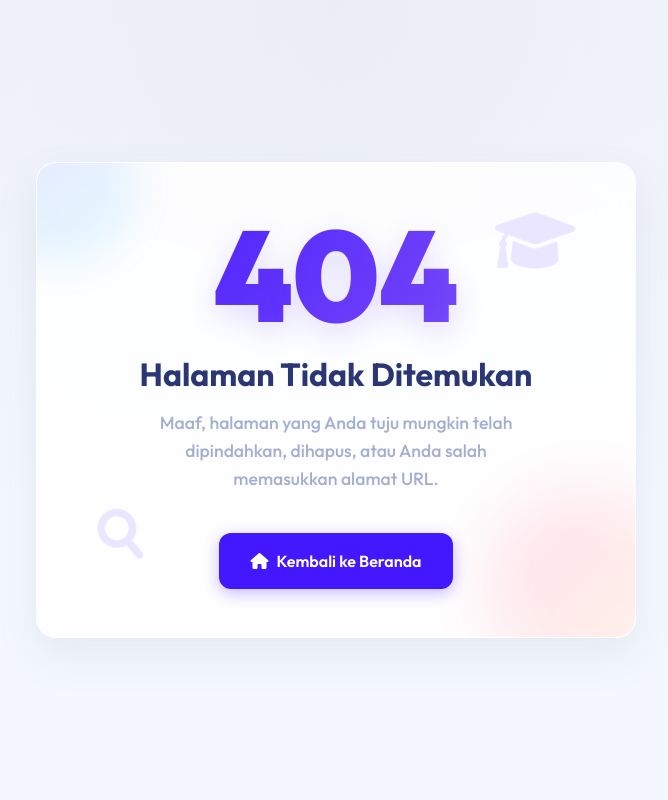
After one commit to hafiz573/Kelulusan-Timer-SMK-Hidayah, a PHP site: page /404.php in a window 1280 px wide. The commit adds this page. Shown: the whole page, without its empty margins (304-972 px from the left). Run offline with PHP 8.4, Linux system fonts and the light colour scheme.

Commit message:
feat: add custom 404 error page and remove admin login links from index

```diff
--- /dev/null
+++ b/404.php
@@ -0,0 +1,173 @@
+<!DOCTYPE html>
+<html lang="id">
+<head>
+    <meta charset="UTF-8">
+    <meta name="viewport" content="width=device-width, initial-scale=1.0">
+    <title>404 Not Found - Kelulusan SMK</title>
+    <link href="https://cdn.jsdelivr.net/npm/bootstrap@5.1.3/dist/css/bootstrap.min.css" rel="stylesheet">
+    <link rel="stylesheet" href="https://cdnjs.cloudflare.com/ajax/libs/font-awesome/6.0.0/css/all.min.css">
+    <link rel="preconnect" href="https://fonts.googleapis.com">
+    <link rel="preconnect" href="https://fonts.gstatic.com" crossorigin>
+    <link href="https://fonts.googleapis.com/css2?family=Outfit:wght@300;400;500;600;700;800;900&display=swap" rel="stylesheet">
+    <style>
+        :root {
+            --primary-bg: #f4f7fe;
+            --card-bg: rgba(255, 255, 255, 0.85);
+            --card-border: rgba(255, 255, 255, 0.5);
+            --text-main: #2b3674;
+            --text-muted: #a3aed1;
+            --primary-color: #4318ff;
+            --glass-shadow: 0 18px 40px rgba(112, 144, 176, 0.12);
+        }
+
+        body {
+            font-family: 'Outfit', sans-serif;
+            background: var(--primary-bg);
+            background-image:
+                radial-gradient(at 0% 0%, hsla(253,16%,7%,0.03) 0, transparent 50%),
+                radial-gradient(at 50% 0%, hsla(225,39%,30%,0.03) 0, transparent 50%),
+                radial-gradient(at 100% 0%, hsla(339,49%,30%,0.03) 0, transparent 50%);
+            color: var(--text-main);
+            min-height: 100vh;
+            display: flex;
+            align-items: center;
+            justify-content: center;
+            margin: 0;
+            padding: 20px;
+        }
+
+        /* Card Styling */
+        .glass-card {
+            background: var(--card-bg);
+            backdrop-filter: blur(16px);
+            -webkit-backdrop-filter: blur(16px);
+            border: 1px solid var(--card-border);
+            border-radius: 20px;
+            box-shadow: var(--glass-shadow);
+            padding: 3rem 2rem;
+            max-width: 600px;
+            width: 100%;
+            text-align: center;
+            position: relative;
+            overflow: hidden;
+            z-index: 1;
+        }
+
+        .glass-card::before {
+            content: '';
+            position: absolute;
+            top: -50px;
+            left: -50px;
+            width: 150px;
+            height: 150px;
+            background: linear-gradient(135deg, #4318ff 0%, #00d5ff 100%);
+            border-radius: 50%;
+            opacity: 0.1;
+            z-index: -1;
+            filter: blur(20px);
+        }
+
+        .glass-card::after {
+            content: '';
+            position: absolute;
+            bottom: -50px;
+            right: -50px;
+            width: 200px;
+            height: 200px;
+            background: linear-gradient(135deg, #ff007b 0%, #ff8c00 100%);
+            border-radius: 50%;
+            opacity: 0.1;
+            z-index: -1;
+            filter: blur(30px);
+        }
+
+        h1.error-code {
+            font-size: 8rem;
+            font-weight: 900;
+            margin: 0;
+            line-height: 1;
+            background: linear-gradient(135deg, var(--primary-color) 0%, #8b5cf6 100%);
+            -webkit-background-clip: text;
+            -webkit-text-fill-color: transparent;
+            text-shadow: 0 10px 30px rgba(67, 24, 255, 0.15);
+        }
+
+        h2.error-message {
+            font-size: 2rem;
+            font-weight: 700;
+            margin-top: 1rem;
+            margin-bottom: 1rem;
+            color: var(--text-main);
+        }
+
+        p.error-description {
+            color: var(--text-muted);
+            font-size: 1.1rem;
+            font-weight: 500;
+            margin-bottom: 2.5rem;
+            line-height: 1.6;
+            max-width: 400px;
+            margin-left: auto;
+            margin-right: auto;
+        }
+
+        /* Buttons */
+        .btn-modern {
+            padding: 1rem 2rem;
+            border-radius: 12px;
+            font-weight: 600;
+            transition: all 0.3s ease;
+            display: inline-flex;
+            align-items: center;
+            justify-content: center;
+            gap: 0.5rem;
+            text-decoration: none;
+            background: var(--primary-color);
+            color: white;
+            border: none;
+            box-shadow: 0 4px 15px rgba(67, 24, 255, 0.3);
+        }
+
+        .btn-modern:hover {
+            transform: translateY(-3px);
+            background: #3311cc;
+            color: white;
+            box-shadow: 0 8px 25px rgba(67, 24, 255, 0.4);
+        }
+
+        .floating-icon {
+            font-size: 4rem;
+            color: rgba(67, 24, 255, 0.1);
+            position: absolute;
+            animation: float 6s ease-in-out infinite;
+        }
+
+        .icon-1 { top: 10%; right: 10%; animation-delay: 0s; }
+        .icon-2 { bottom: 15%; left: 10%; animation-delay: 2s; font-size: 3rem; }
+
+        @keyframes float {
+            0% { transform: translateY(0px) rotate(0deg); }
+            50% { transform: translateY(-20px) rotate(10deg); }
+            100% { transform: translateY(0px) rotate(0deg); }
+        }
+
+    </style>
+</head>
+<body>
+
+    <div class="glass-card">
+        <i class="fas fa-graduation-cap floating-icon icon-1"></i>
+        <i class="fas fa-search floating-icon icon-2"></i>
+
+        <h1 class="error-code">404</h1>
+        <h2 class="error-message">Halaman Tidak Ditemukan</h2>
+        <p class="error-description">Maaf, halaman yang Anda tuju mungkin telah dipindahkan, dihapus, atau Anda salah memasukkan alamat URL.</p>
+
+        <a href="/Kelulusan-Timer-SMK-Hidayah/index.php" class="btn-modern">
+            <i class="fas fa-home"></i>
+            Kembali ke Beranda
+        </a>
+    </div>
+
+</body>
+</html>
```
Also changed, not shown: index.php (+0 -14 lines), .htaccess (added).
